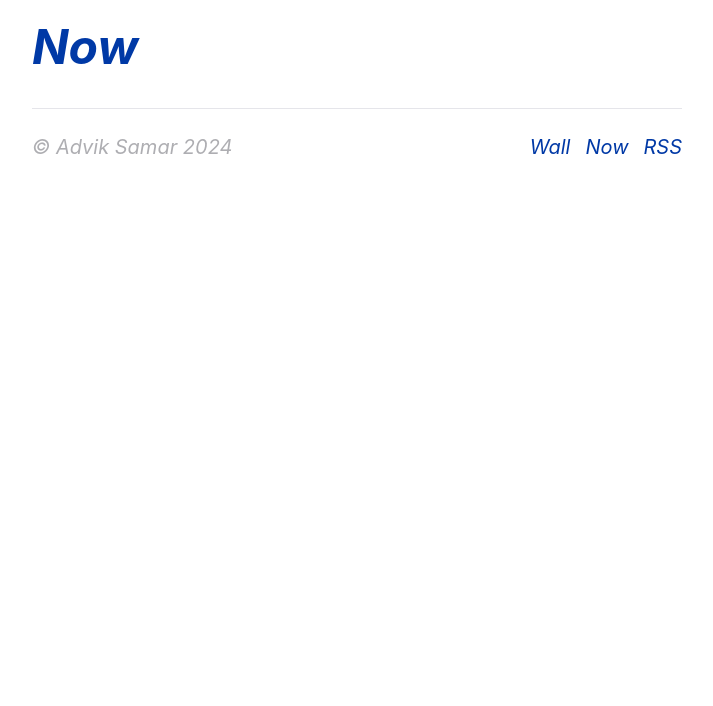
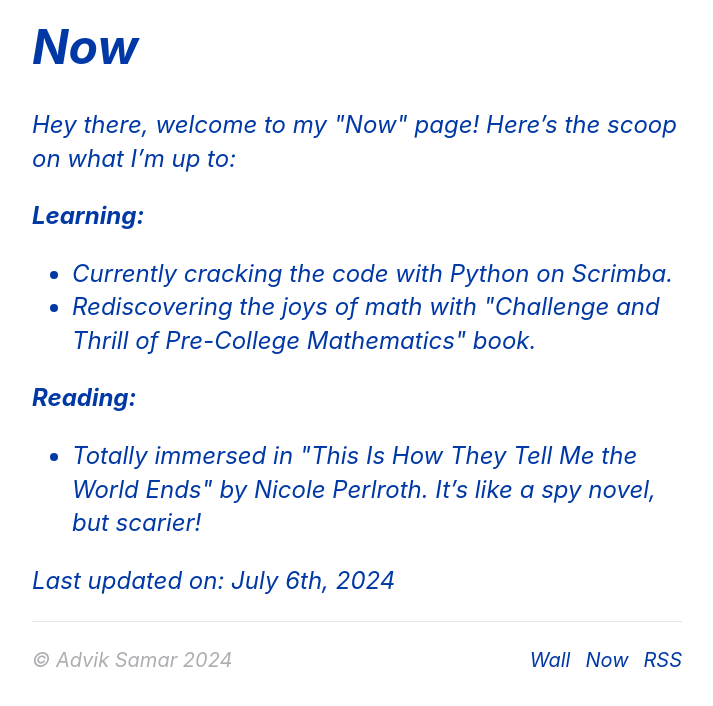
Before and after one commit to adviks/feed, an Eleventy site: page pages/now.md in a window 1280 px wide. Shown: the part 66-772 px from the top of the page, without its empty margins (283-996 px from the left). Built offline with nearby package versions, Linux system fonts and the light colour scheme; Eleventy itself is replaced by a stand-in of ours; files that its build step writes are made by us from their sources; a web font is replaced by a local one; what eleventy-plugin-reading-time would draw is missing.

Commit message:
Update Pages “now”

```diff
--- a/pages/now.md
+++ b/pages/now.md
@@ -1,5 +1,17 @@
 ---
 title: Now
-metaDescription: My whereabouts.
+metaDescription: This page tells what I'm up to these days.
 date: 2024-07-04T20:19
 ---
+Hey there, welcome to my "Now" page! Here’s the scoop on what I’m up to:
+
+**Learning:**
+
+- Currently cracking the code with Python on Scrimba.
+- Rediscovering the joys of math with "Challenge and Thrill of Pre-College Mathematics" book.
+
+**Reading:**
+
+- Totally immersed in "This Is How They Tell Me the World Ends" by Nicole Perlroth. It’s like a spy novel, but scarier!
+
+*Last updated on: July 6th, 2024*
```
